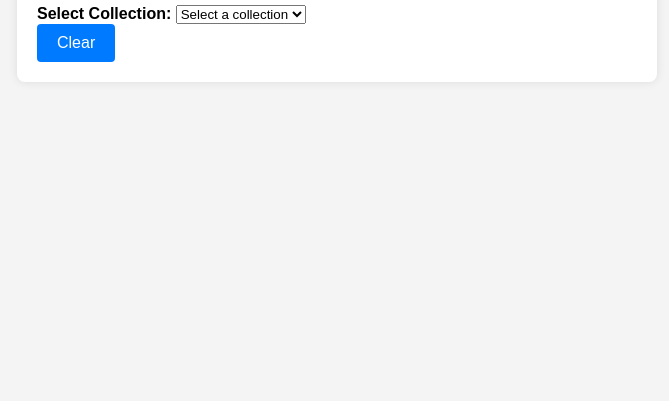
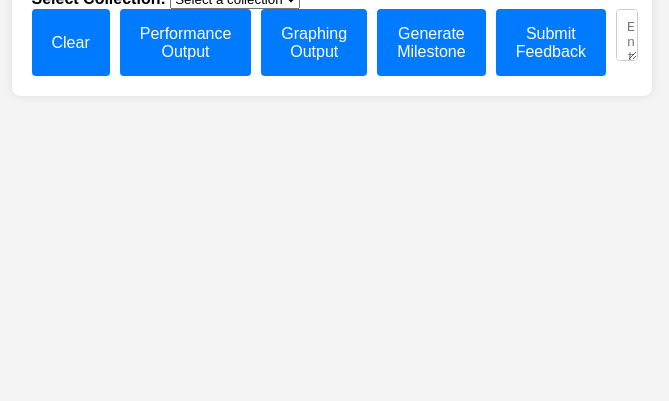
Before and after one commit to AnasAlmukahal/uni-project, a plain HTML site: page Software-Project-main/public/index.html in a window 1280 px wide. Shown: the part 399-800 px from the top of the page, without its empty margins (303-972 px from the left). Drawn offline with nearby package versions, Linux system fonts and the light colour scheme; no server answers.

Commit message:
Update index.html

```diff
--- a/Software-Project-main/public/index.html
+++ b/Software-Project-main/public/index.html
@@ -10,25 +10,40 @@
     <div class="container">
         <h1>Executive Plan Form</h1>
 
-        <!-- Collection Selection -->
+
         <label for="collectionSelect">Select Collection:</label>
         <select id="collectionSelect" name="collectionSelect" onchange="handleCollectionChange()">
             <option value="">Select a collection</option>
         </select>
 
-        <!-- Collection Data Display -->
+
         <div id="collectionData"></div>
 
-        <!-- Dynamic Form Section -->
+        <div id="formContainer"></div>
+
+
         <form id="dynamicForm"></form>
 
-        <!-- Buttons -->
+
         <div class="buttons">
             <button type="button" onclick="clearForm()">Clear</button>
+            <button id="generateKPIButton">Performance Output</button>
+            <button type="button" id="generateGraphButton">Graphing Output</button>
+            <button id="generateMilestoneButton">Generate Milestone</button>
+            <button id="submitFeedbackButton">Submit Feedback</button>
+            <textarea id="feedbackInput" placeholder="Enter your feedback here..."></textarea>
+
         </div>
     </div>
+    <div id="milestoneContainer"></div>
+
+
+
+    <canvas id="kpiChart"width="1" height="1"></canvas>
+    <canvas id="dataGraph" width="10" height="15"></canvas>
+
+    <script src="https://cdn.jsdelivr.net/npm/chart.js"></script>
     <script src="https://unpkg.com/axios/dist/axios.min.js"></script>
     <script src="/public/scripts.js"></script>
 </body>
 </html>
-<!--cd C:\Users\markb\Desktop\software-project-main-->
```
